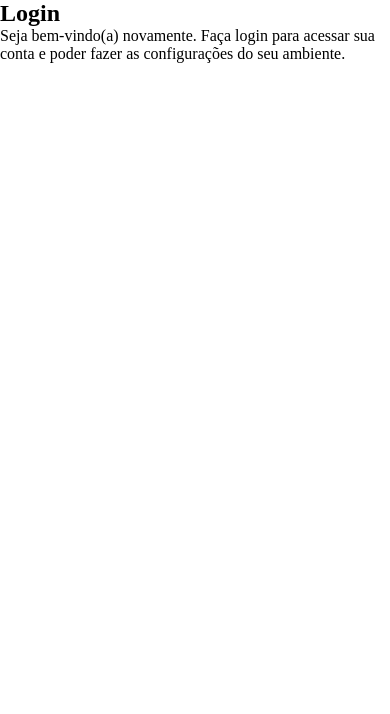
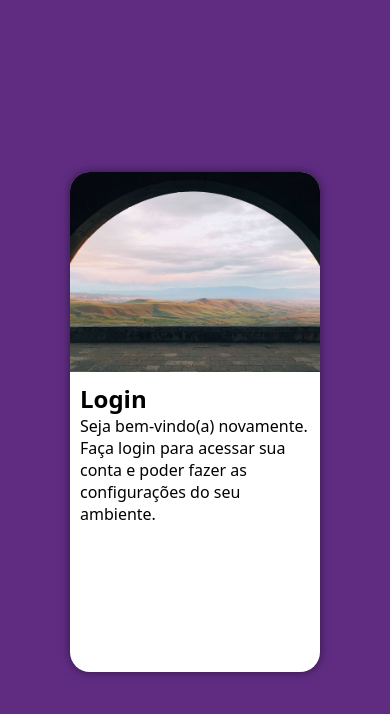
Before and after one commit to AlbuquerqueDaviid/projeto-login, a plain HTML site: page index.html in a window 390 px wide. Drawn offline with Linux system fonts and the light colour scheme.

Commit message:
terminado versão CSS do mobile first

```diff
--- a/estilos/style.css
+++ b/estilos/style.css
@@ -7,7 +7,48 @@ paleta de cores:
 
 */
 
-*{
+* {
+    font-family: system-ui, -apple-system, BlinkMacSystemFont, 'Segoe UI', Roboto, Oxygen, Ubuntu, Cantarell, 'Open Sans', 'Helvetica Neue', sans-serif;
     margin: 0px;
     padding: 0px;
+    box-sizing: border-box;
 }
+
+body, html{
+    background-color: #5f2c82;
+    height: 100vh;
+    width: 100vw;
+}
+main{
+    position: relative;
+    width: 100vw;
+    height: 100vh;
+}
+section#login{
+
+    display: block;
+    position: absolute;
+    top: 50%;
+    left: 50%;
+    transform: translate(-50%,-50%);
+    overflow: hidden;
+
+    background-color: white;
+    width: 250px;
+    height: 500px;
+    border-radius: 20px;
+    box-shadow: 0px 0px 10px rgba(0, 0, 0, 0.5);
+
+}
+section#login > div#imagem {
+
+    display: block;
+    background: #5f2c82 url(../imagens/margarina.jpg);
+    background-size: cover;
+    background-position: center center;
+    height: 200px;
+}
+
+section#login > div#formulario{
+    padding: 10px;
+}
--- a/index.html
+++ b/index.html
@@ -8,11 +8,11 @@
 </head>
 <body>
     <main>
-        <section id="Login">
+        <section id="login">
             <div id="imagem">
 
             </div>
-            <div id="formulário">
+            <div id="formulario">
                 <h1>Login</h1>
                 <p>Seja bem-vindo(a) novamente. Faça login para acessar sua conta e poder fazer as configurações do seu ambiente.</p>
                 <form action="login.php"  method="post">
```
